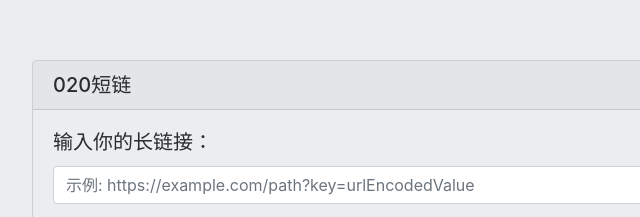
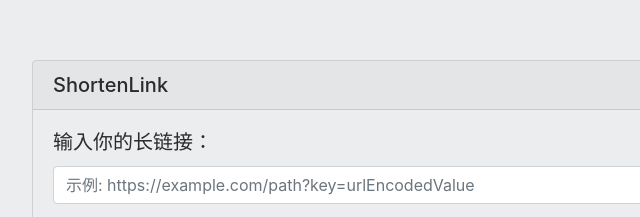
Before and after one commit to maple367/Tools, a plain HTML site: page link/index.html in a window 1280 px wide. Shown: the part 198-415 px from the top of the page, 224-864 px from the left. Drawn offline with nearby package versions, Linux system fonts and the light colour scheme.

Commit message:
modified:   bookmarks.js 	modified:   link/index.html

```diff
--- a/bookmarks.js
+++ b/bookmarks.js
@@ -34,6 +34,7 @@ const bookmarks = [
     links: [
       { name: "MusicMini", url: "/MusicMini" },
       { name: "Z-Library", url: "https://zh.singlelogin.re/" },
+      { name: "ShortenLink", url: "/link" },
     ],
   },
 ];
--- a/link/index.html
+++ b/link/index.html
@@ -4,7 +4,7 @@
   <meta http-equiv="content-type" content="txt/html; charset=utf-8" />
   <meta name="viewport" content="width=device-width, initial-scale=1.0, minimum-scale=1.0, maximum-scale=1.0, user-scalable=no">
   <link rel="stylesheet" href="https://cdn.jsdelivr.net/npm/bootstrap@4.4.1/dist/css/bootstrap.min.css" integrity="sha256-L/W5Wfqfa0sdBNIKN9cG6QA5F2qx4qICmU2VgLruv9Y=" crossorigin="anonymous">
-  <title>020短链</title>
+  <title>ShortenLink</title>
   <meta name="description" content="简单免费搭建属于你自己的无服务器短链接平台">
   <style>
     * {
@@ -70,7 +70,7 @@
 </head>
 <body>
   <div class="card">
-    <h5 class="card-header">020短链</h5>
+    <h5 class="card-header">ShortenLink</h5>
     <div class="card-body">
       <form>
       <h5 class="card-title">输入你的长链接：</h5>
```
